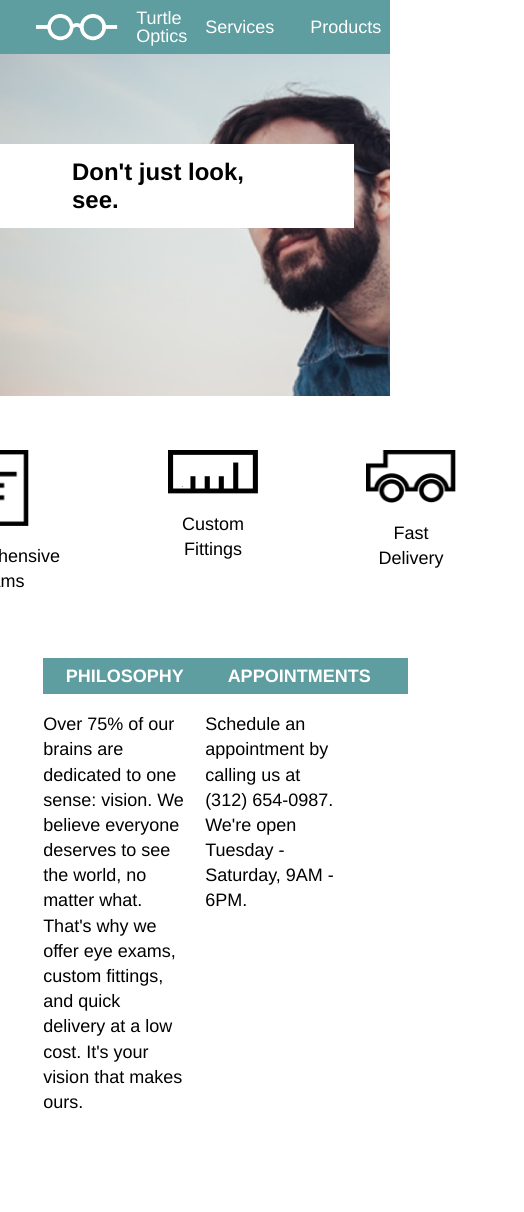
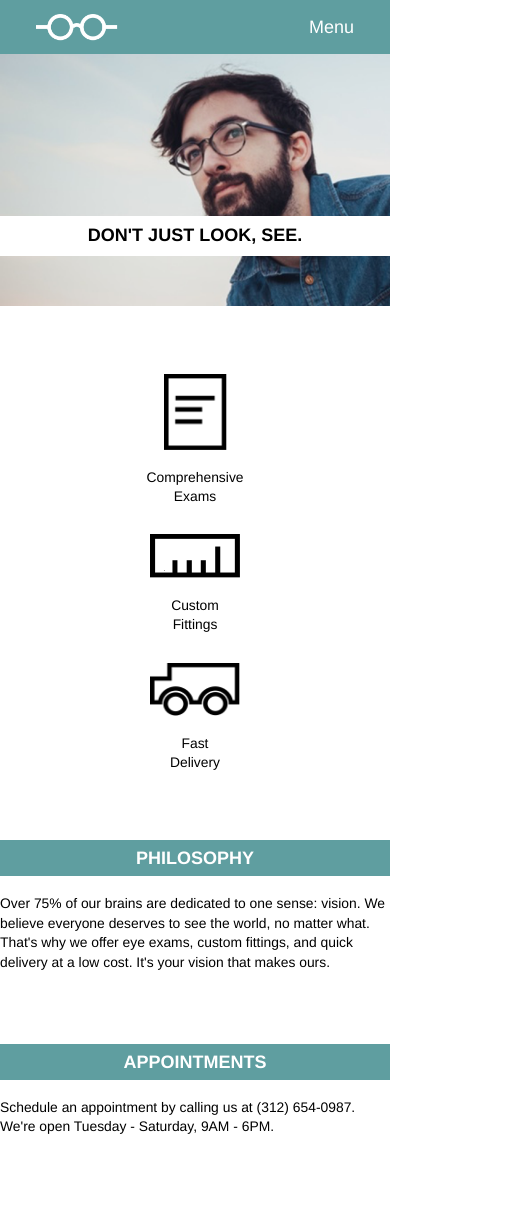
Before and after one commit to ninexix/turtleoptics, a plain HTML site: page index.html in a window 390 px wide. Shown: the top 1212 px of the page, 524 px wide, since content can reach past the window. Drawn offline with Linux system fonts and the light colour scheme.

Commit message:
complete project

```diff
--- a/index.html
+++ b/index.html
@@ -19,6 +19,7 @@
 
           <nav>
             <ul>
+              <li class="hidden">Menu</li>
               <li>Services</li>
               <li>Products</li>
               <li>Contacts</li>
--- a/resources/css/style.css
+++ b/resources/css/style.css
@@ -49,6 +49,10 @@ nav li {
   margin: 1rem;
 }
 
+.hidden {
+  display: none;
+}
+
 .banner {
   margin-right: -2rem;
 }
@@ -60,6 +64,7 @@ header h2 {
   background-color: white;
   padding: 1.5rem 5rem;
   margin-top: 10rem;
+  text-transform: uppercase;
 }
 
 .container {
@@ -103,7 +108,7 @@ header h2 {
 
 .infobox {
   width: 35%;
-  margin: 2.5%;
+  margin-right: 5%;
 }
 
 .infobox h4 {
@@ -177,3 +182,78 @@ p {
   }
 
 }
+
+@media only screen and (max-width: 600px) {
+  header {
+    height: 17rem;
+  }
+  header h1 {
+    display: none;
+  }
+
+  nav li {
+    display: none;
+  }
+  .hidden {
+    display: block;
+  }
+
+  .banner {
+    width: 100%;
+    margin: 0;
+  }
+
+  header h2 {
+    font-size: 1rem;
+    text-align: center;
+    padding: 0.5rem;
+    margin-top: 9rem;
+  }
+
+  .services .containerh {
+    flex-direction: column;
+  }
+
+  .item h3 {
+    font-size: 0.77rem;
+  }
+
+  .item {
+    margin: 0.77rem;
+    height: auto;
+  }
+
+  .services {
+    margin: 3rem;
+  }
+
+  .info .containerh {
+    flex-direction: column;
+  }
+
+  .infobox {
+    width: 100%;
+    font-size: 0.77rem;
+    margin-bottom: 4rem;
+  }
+
+  .infobox h4 {
+    width: 100%;
+    text-align: center;
+    padding-left: 0;
+    padding-right: 0;
+  }
+
+  footer .containerh {
+    justify-content: center;
+  }
+
+  footer h5 {
+    display: none;
+  }
+
+  footer img{
+    margin-left: auto;
+    margin-right: auto;
+  }
+}
```
